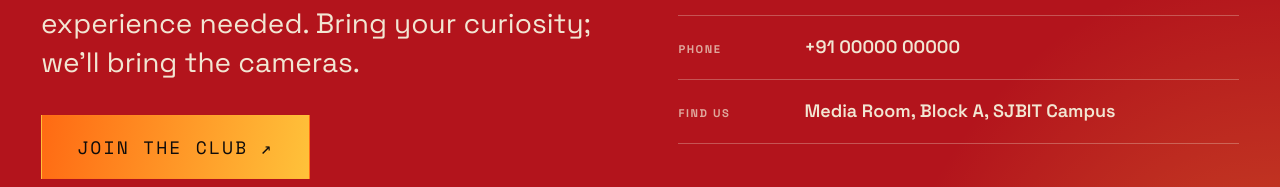
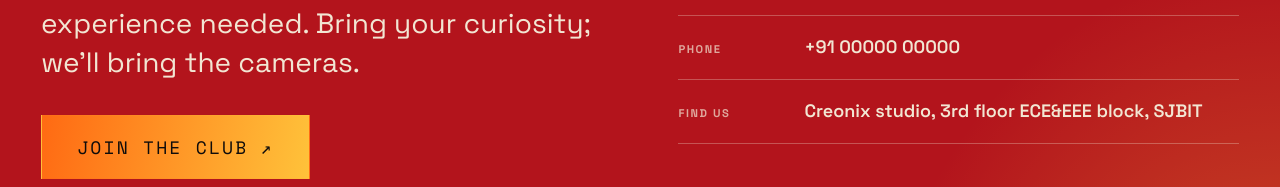
Before and after one commit to Punith202608/Creonix-Website, a plain HTML site: page index.html in a window 1280 px wide. Shown: the part 11030-11217 px from the top of the page. Drawn offline with nearby package versions, Linux system fonts and the light colour scheme; no server answers; a web font is replaced by a local one.

Commit message:
Update location details in contact section

```diff
--- a/index.html
+++ b/index.html
@@ -295,7 +295,7 @@
             <li><span>Instagram</span><a href="https://www.instagram.com/creonix.sjbit/" target="_blank" rel="noopener">@creonix.sjbit</a></li>
             <li><span>Email</span><a href="mailto:creonix@sjbit.edu.in">creonix@sjbit.edu.in</a></li>
             <li><span>Phone</span><a href="tel:+910000000000">+91 00000 00000</a></li>
-            <li><span>Find us</span><p>Media Room, Block A, SJBIT Campus</p></li>
+            <li><span>Find us</span><p>Creonix studio, 3rd floor ECE&EEE block, SJBIT</p></li>
           </ul>
         </div>
 
```
